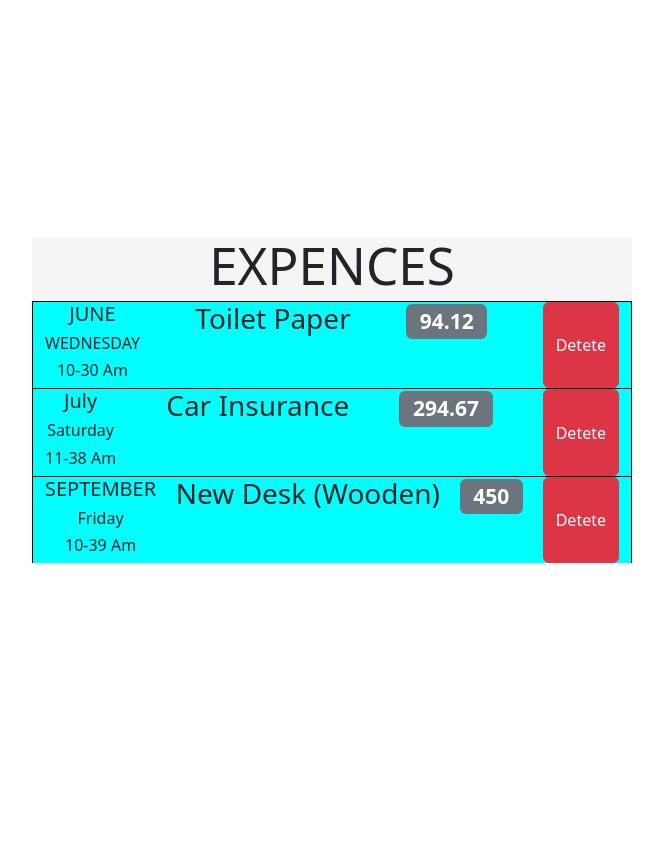
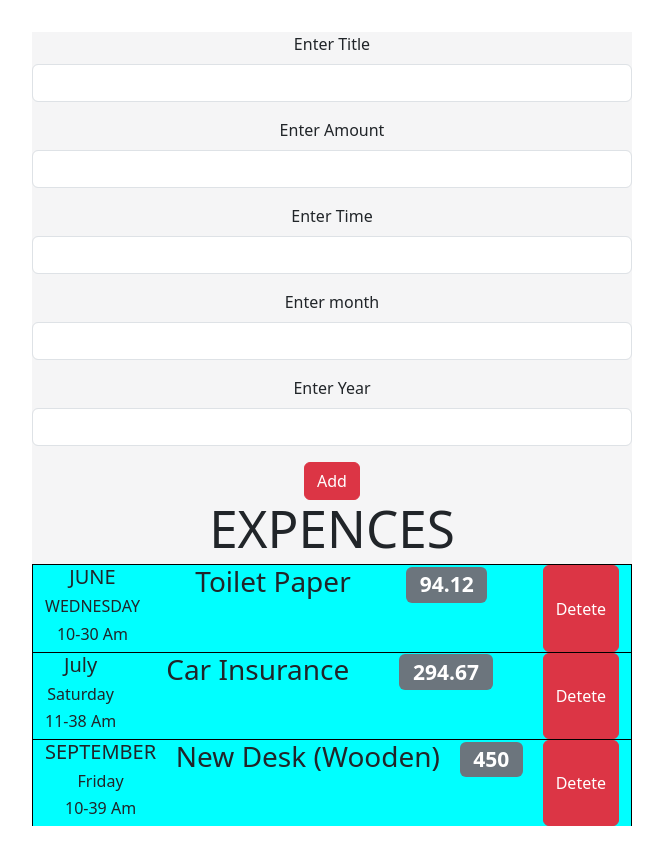
Before and after one commit to Ali19abbas/Getting-Started-with-react, a React (Vite) app in the folder ExpenceTracker/Extracker1/: page / in a window 1280 px wide. Shown: the whole page, without its empty margins (308-971 px from the left). Before the commit the page ends 800 px from the top, so only its background shows below. Built offline with nearby package versions, Linux system fonts and the light colour scheme.

Commit message:
Advance react task 3

```diff
--- a/ExpenceTracker/Extracker1/src/App.jsx
+++ b/ExpenceTracker/Extracker1/src/App.jsx
@@ -2,6 +2,9 @@
 import AppData from "./Appdata";
 
 import './App.css'
+import ExpenceForm from "./ExpenceForm";
+import user from "./ExpenceForm"
+ ExpenceForm
 
 
 function App(){
@@ -37,15 +40,23 @@ function App(){
      },
      ]
   return <div className="box">
+        <ExpenceForm/>
       <h1>EXPENCES</h1>
-     <div ><AppData title={dummyData[0].title} amount={dummyData[0].amount} date={dummyData[0].date.toISOString()}  month={dummyData[0].month} day={dummyData[0].day}  time={dummyData[0].time}/>
+       {dummyData.map((x)=>(
+         <AppData title={x.title} amount={x.amount}   month={x.month} day={x.day}  time={x.time}/>
+
+       ))}
+     </div>
+
+}
+
+export default App;
+
+
+/*<div ><AppData title={dummyData[0].title} amount={dummyData[0].amount} date={dummyData[0].date.toISOString()}  month={dummyData[0].month} day={dummyData[0].day}  time={dummyData[0].time}/>
 
 
      <AppData title={dummyData[1].title} amount={dummyData[1].amount} date={dummyData[1].date.toISOString()}  month={dummyData[1].month} day={dummyData[1].day}  time={dummyData[1].time}/>
 
      <AppData title={dummyData[2].title} amount={dummyData[2].amount}   month={dummyData[2].month} day={dummyData[2].day}  time={dummyData[2].time}/></div>
-     </div>
-
-}
-
-export default App;
+     */
--- /dev/null
+++ b/ExpenceTracker/Extracker1/src/ExpenceForm.jsx
@@ -0,0 +1,62 @@
+import React, {useState} from 'react';
+import './expences.css'
+import 'bootstrap/dist/css/bootstrap.min.css'
+
+
+
+let user={
+  title: null,
+  amount: null,
+  month:null,
+  year:null,
+  time:null
+}
+
+ const ExpenceForm=()=>{
+
+   function eventhandler(){
+       console.log(user["title"]=(document.getElementById("formGroupExampleInput").value))
+       user["amount"]=document.getElementById("formGroupExampleInput2").value
+       user["time"]=document.getElementById("formGroupExampleInput3").value
+       user["month"]=document.getElementById("formGroupExampleInput4").value
+       user["year"]=document.getElementById("formGroupExampleInput5").value
+
+
+
+   }
+
+
+    return <>
+
+<form action="" id='form'><div className="mb-3">
+  <label for="formGroupExampleInput" className="form-label">Enter Title</label>
+  <input type="text" className="form-control" id="formGroupExampleInput" placeholder="" onChange={eventhandler}></input>
+</div>
+<div className="mb-3">
+  <label for="formGroupExampleInput2" className="form-label">Enter Amount</label>
+  <input type="text" className="form-control" id="formGroupExampleInput2" placeholder=""></input>
+</div>
+
+<div className="mb-3">
+  <label for="formGroupExampleInput3" className="form-label">Enter Time</label>
+  <input type="text" className="form-control" id="formGroupExampleInput3" placeholder=""></input>
+</div>
+
+<div className="mb-3">
+  <label for="formGroupExampleInput4" className="form-label">Enter month</label>
+  <input type="text" className="form-control" id="formGroupExampleInput4" placeholder=""></input>
+</div>
+
+<div className="mb-3">
+  <label for="formGroupExampleInput5" className="form-label">Enter Year</label>
+  <input type="text" className="form-control" id="formGroupExampleInput5" placeholder=""></input>
+</div>
+
+<button  className="btn btn-danger"  onChange={eventhandler}>Add</button>
+</form>
+
+</>
+}
+
+export default ExpenceForm;
+export {user};
```
